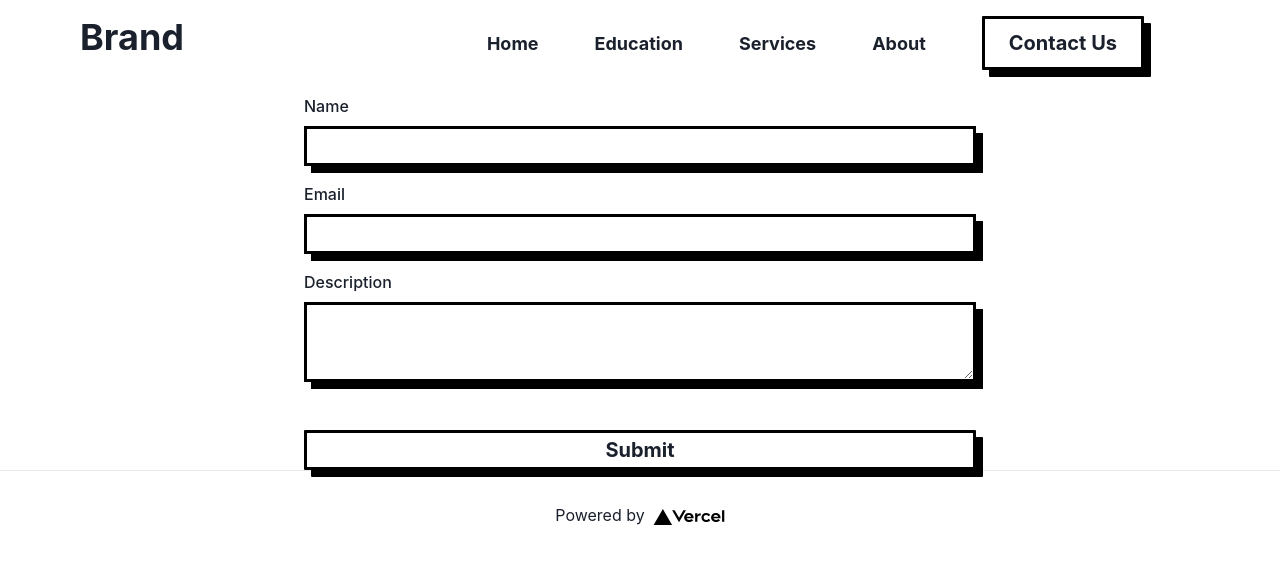
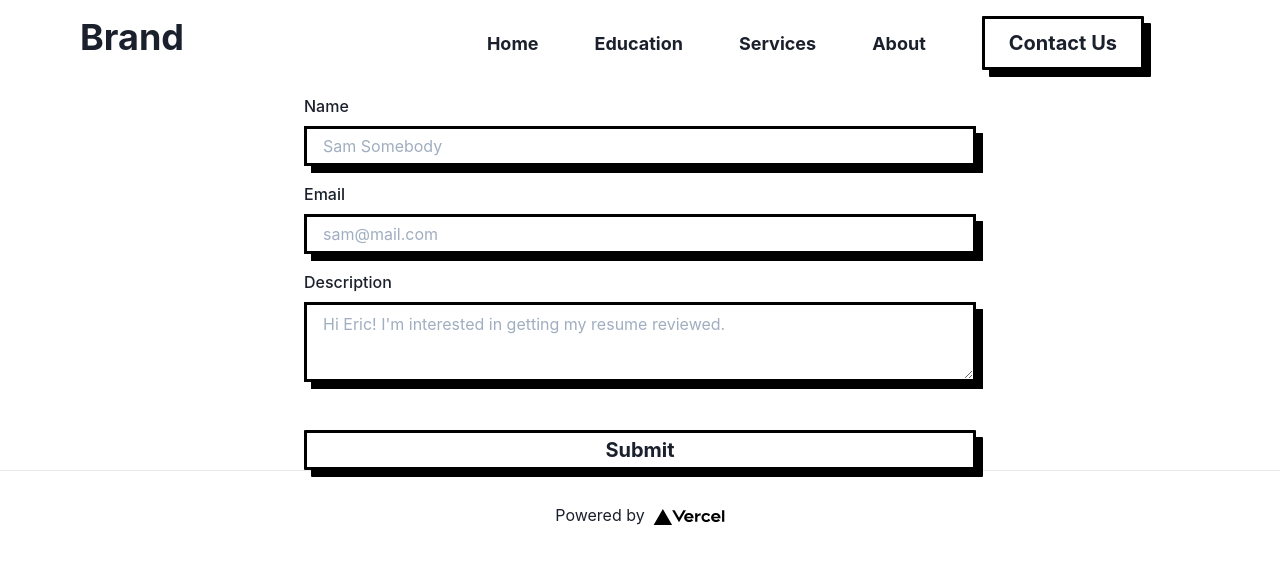
Before and after one commit to eric-do/business-app, a Next.js app: page /contact in a window 1280 px wide. Shown: the top 564 px of the page. Built offline with nearby package versions, Linux system fonts and the light colour scheme.

Commit message:
Add placeholder to form

```diff
--- a/components/pages/contact/InfoRequestForm.tsx
+++ b/components/pages/contact/InfoRequestForm.tsx
@@ -52,18 +52,21 @@ const InfoRequestForm = () => {
                     type='text'
                     name='name'
                     label='Name'
+                    placeholder='Sam Somebody'
                   />
                   <Input
                     id='email'
                     type='email'
                     name='email'
                     label='Email'
+                    placeholder='sam@mail.com'
                   />
                   <TextArea
                     id='query'
                     type='text'
                     name='query'
                     label='Description'
+                    placeholder={`Hi Eric! I'm interested in getting my resume reviewed.`}
                   />
                 </VStack>
                 <Button
--- a/components/ui/Form/Input.tsx
+++ b/components/ui/Form/Input.tsx
@@ -15,6 +15,7 @@ interface CustomInputProps {
   label?: string;
   id: string;
   name: string;
+  placeholder?: string;
 }
 
 const FormikChakraInput: React.FC<CustomInputProps> = ({
@@ -34,6 +35,7 @@ const FormikChakraInput: React.FC<CustomInputProps> = ({
         onBlur={field.onBlur}
         onChange={field.onChange}
         variant='with-shadow'
+        {...props}
       />
       {touched && error && <FormErrorMessage>{error}</FormErrorMessage>}
     </FormControl>
--- a/components/ui/Form/TextArea.tsx
+++ b/components/ui/Form/TextArea.tsx
@@ -12,6 +12,7 @@ interface CustomInputProps {
   label?: string;
   id: string;
   name: string;
+  placeholder?: string;
 }
 
 const FormikChakraTextArea: React.FC<CustomInputProps> = ({
@@ -29,6 +30,7 @@ const FormikChakraTextArea: React.FC<CustomInputProps> = ({
         id={id}
         onBlur={field.onBlur}
         variant='with-shadow'
+        {...props}
       />
       {touched && error && <FormErrorMessage>{error}</FormErrorMessage>}
     </FormControl>
```
